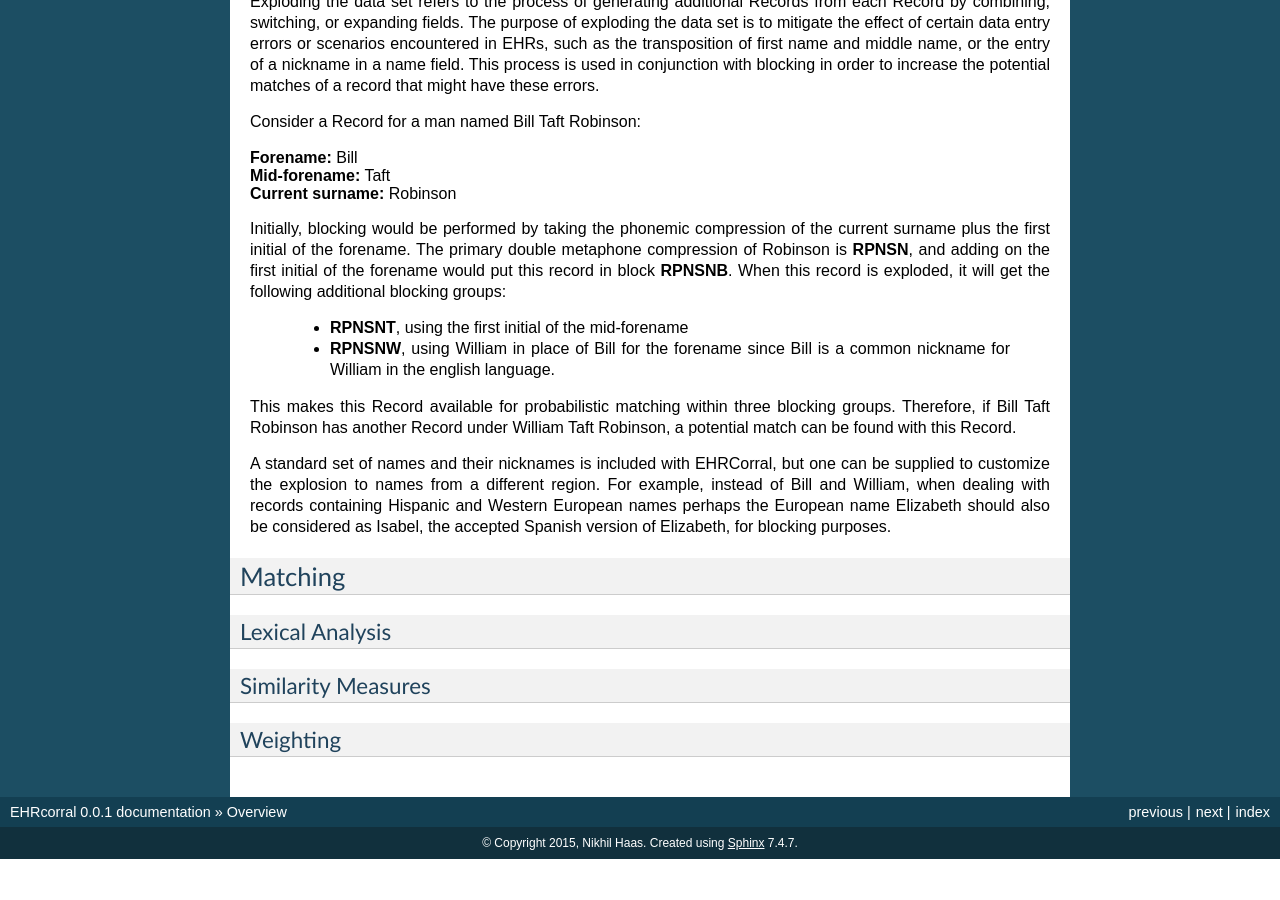
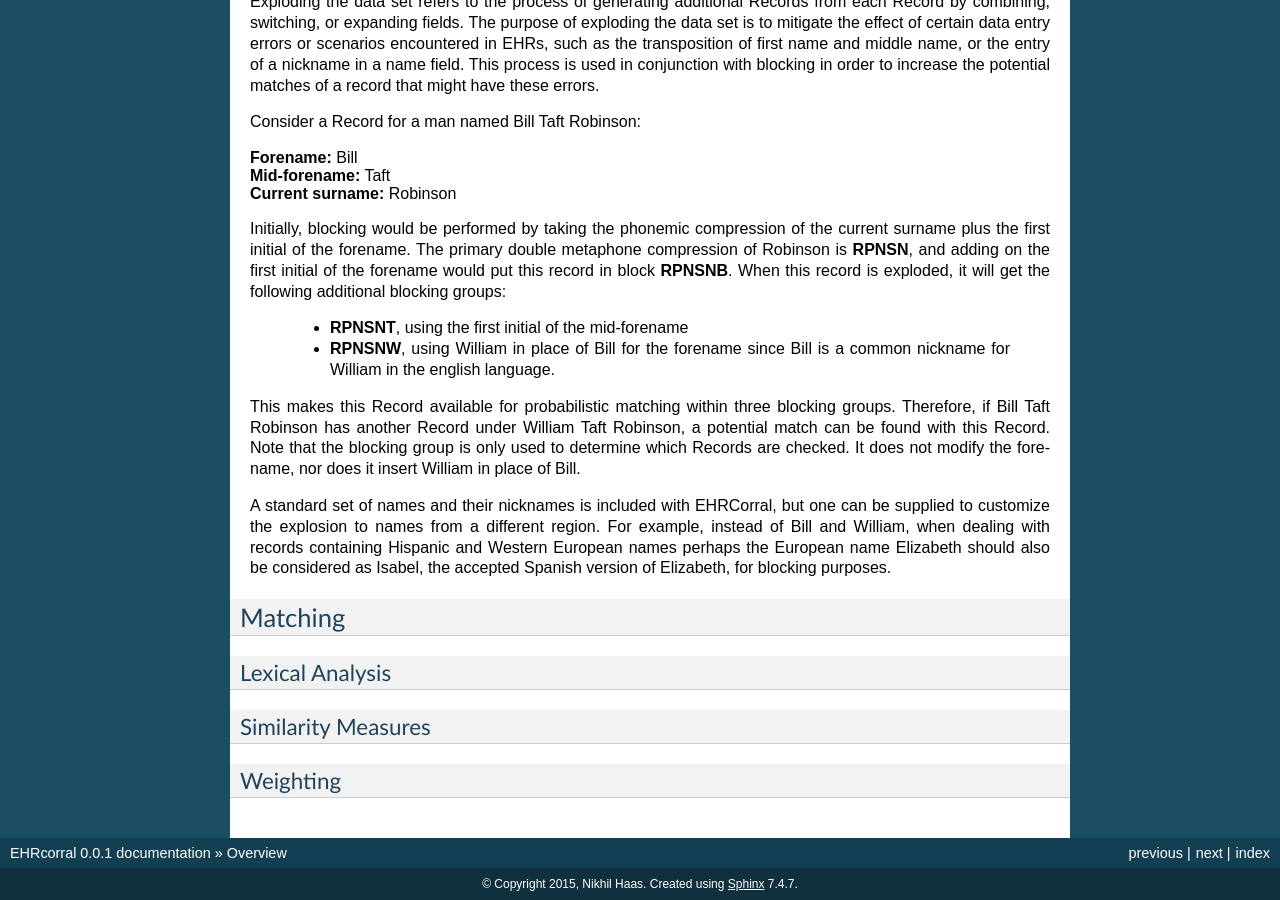
Before and after one commit to nsh87/ehrcorral, a Sphinx documentation site: the page built from docs/overview.rst, in a window 1280 px wide and 900 px high, scrolled down 2141 px. Built offline with Sphinx 7.4.7, drawn with Linux system fonts in a browser that asks for light colours; formulas are drawn with MathJax 3; before the commit the page ends 3000 px from its top, so only the background shows below that.

Commit message:
Clarify in docs that blocking isn't used for matching

```diff
--- a/docs/overview.rst
+++ b/docs/overview.rst
@@ -162,7 +162,9 @@ exploded, it will get the following additional blocking groups:
 
 This makes this Record available for probabilistic matching within three
 blocking groups. Therefore, if Bill Taft Robinson has another Record under
-William Taft Robinson, a potential match can be found with this Record.
+William Taft Robinson, a potential match can be found with this Record. Note
+that the blocking group is only used to determine which Records are checked. It
+does not modify the forename, nor does it insert William in place of Bill.
 
 A standard set of names and their nicknames is included with EHRCorral, but one
 can be supplied to customize the explosion to names from a different region. For
```
